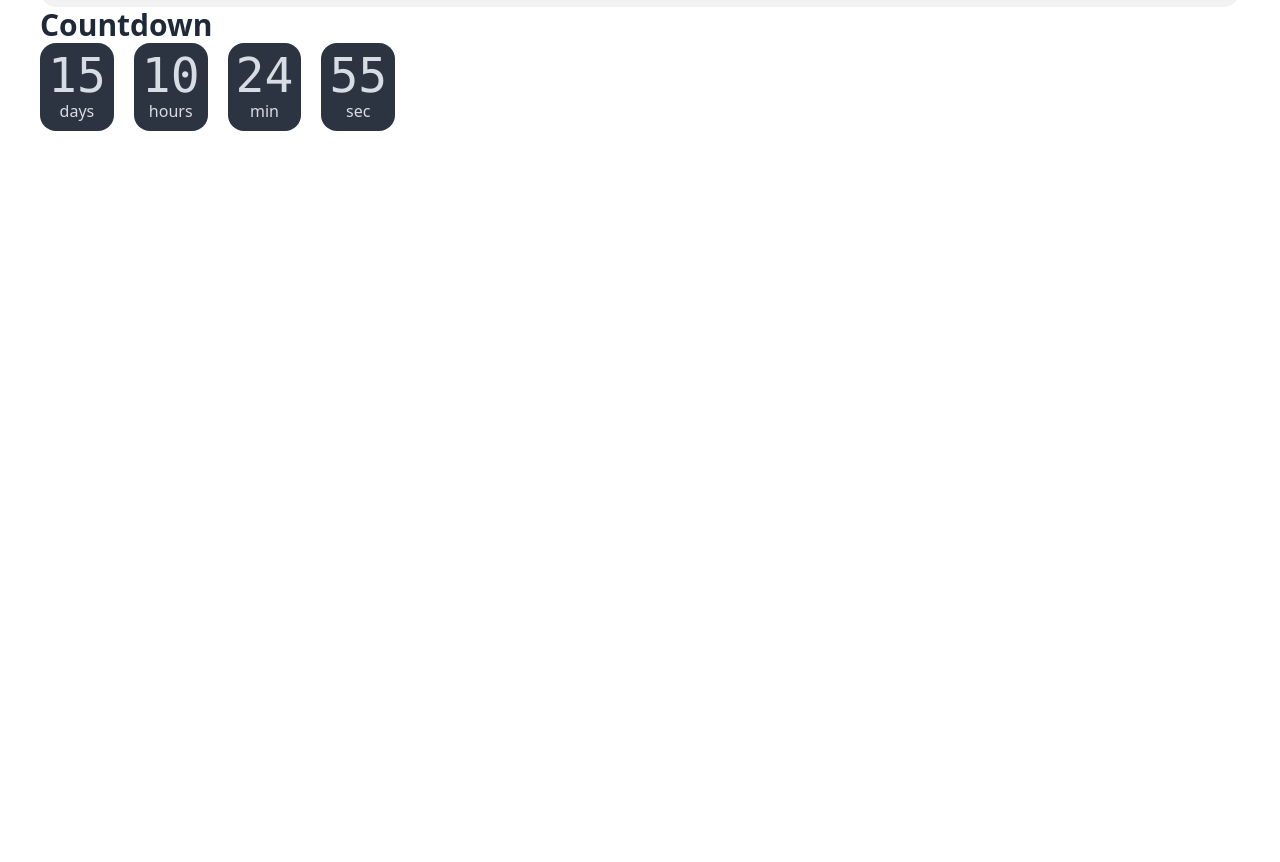
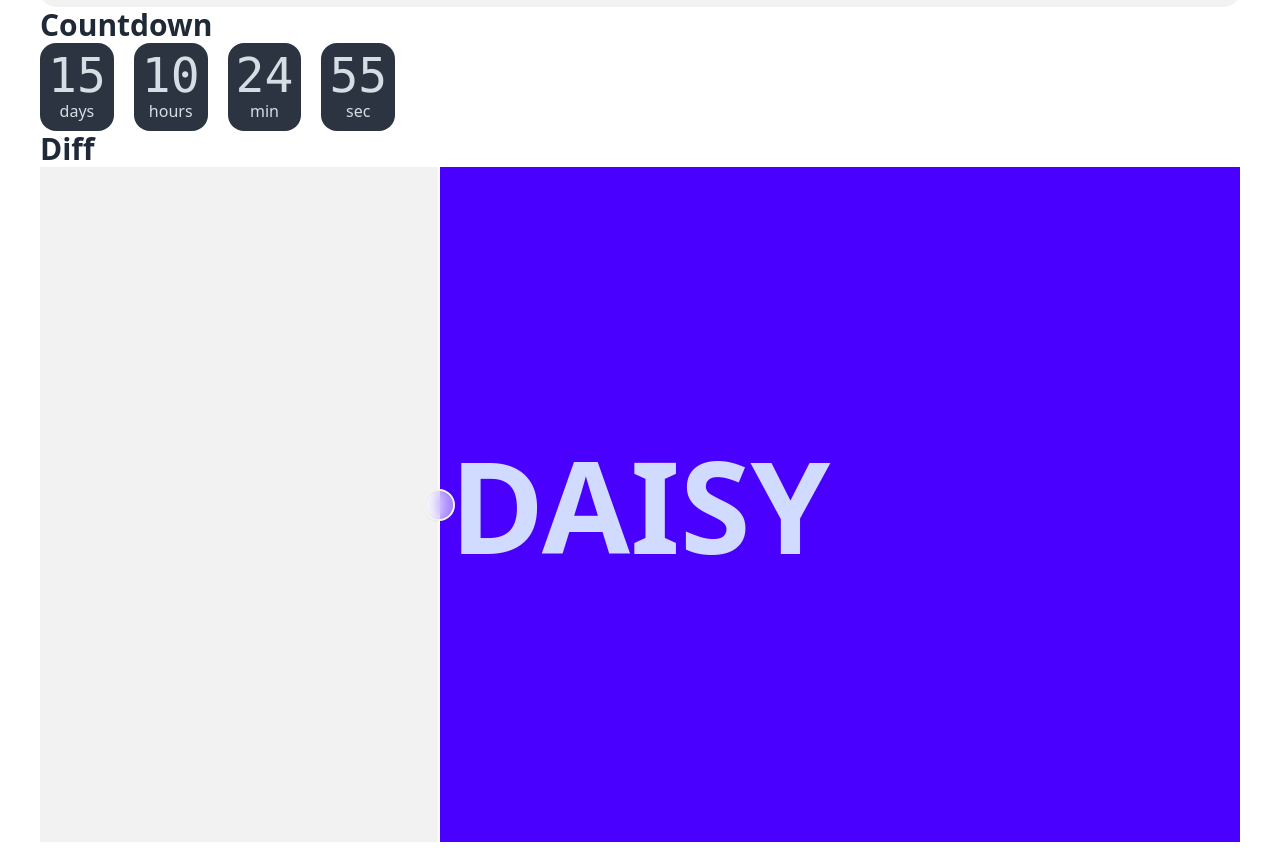
Before and after one commit to Okeke-Divine/daisyui-components, a Next.js app: page / in a window 1280 px wide. Shown: the part 3840-4702 px from the top of the page. Before the commit the page ends 3991 px from the top, so only its background shows below. Built offline with nearby package versions, Linux system fonts and the light colour scheme.

Commit message:
Added the diff component

```diff
--- /dev/null
+++ b/app/(components)/Diff.jsx
@@ -0,0 +1,28 @@
+import React from "react";
+
+const Diff = () => {
+  return (
+    <>
+      <div>
+        <h1>Diff</h1>
+        <div>
+          <div className="diff aspect-[16/9]">
+            <div className="diff-item-1">
+              <div className="bg-primary text-primary-content text-9xl font-black grid place-content-center">
+                DAISY
+              </div>
+            </div>
+            <div className="diff-item-2">
+              <div className="bg-base-200 text-9xl font-black grid place-content-center">
+                DAISY
+              </div>
+            </div>
+            <div className="diff-resizer"></div>
+          </div>
+        </div>
+      </div>
+    </>
+  );
+};
+
+export default Diff;
--- a/app/page.jsx
+++ b/app/page.jsx
@@ -7,6 +7,7 @@ import Carousel from "./(components)/Carousel";
 import ChatBubble from "./(components)/ChatBubble";
 import Collapse from "./(components)/Collapse";
 import Countdown from "./(components)/Countdown";
+import Diff from "./(components)/Diff";
 import Dropdowns from "./(components)/Dropdowns";
 import Modal from "./(components)/Modal";
 import Swap from "./(components)/Swap";
@@ -28,6 +29,7 @@ export default function Home() {
       <ChatBubble />
       <Collapse />
       <Countdown />
+      <Diff />
     </>
   );
 }
```
